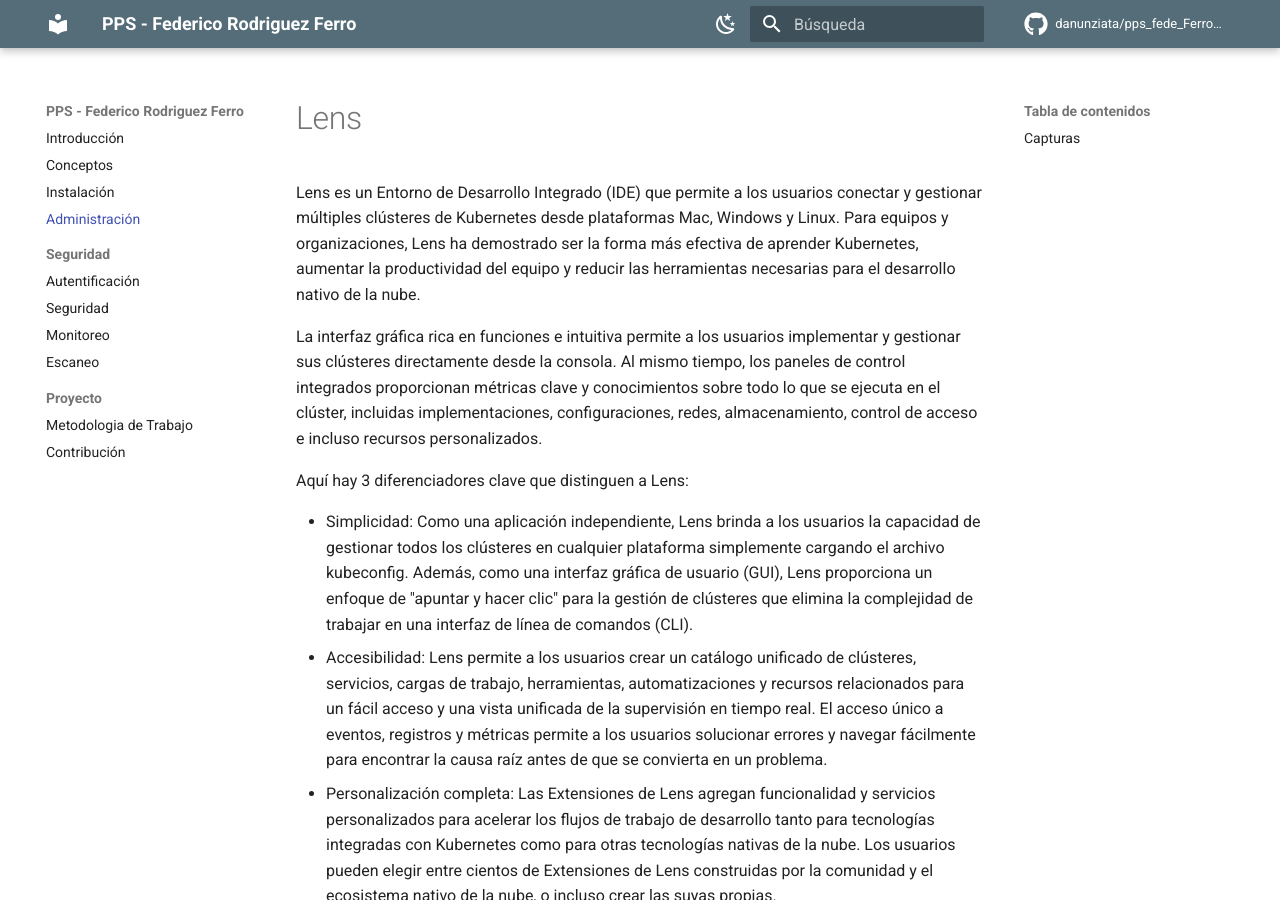
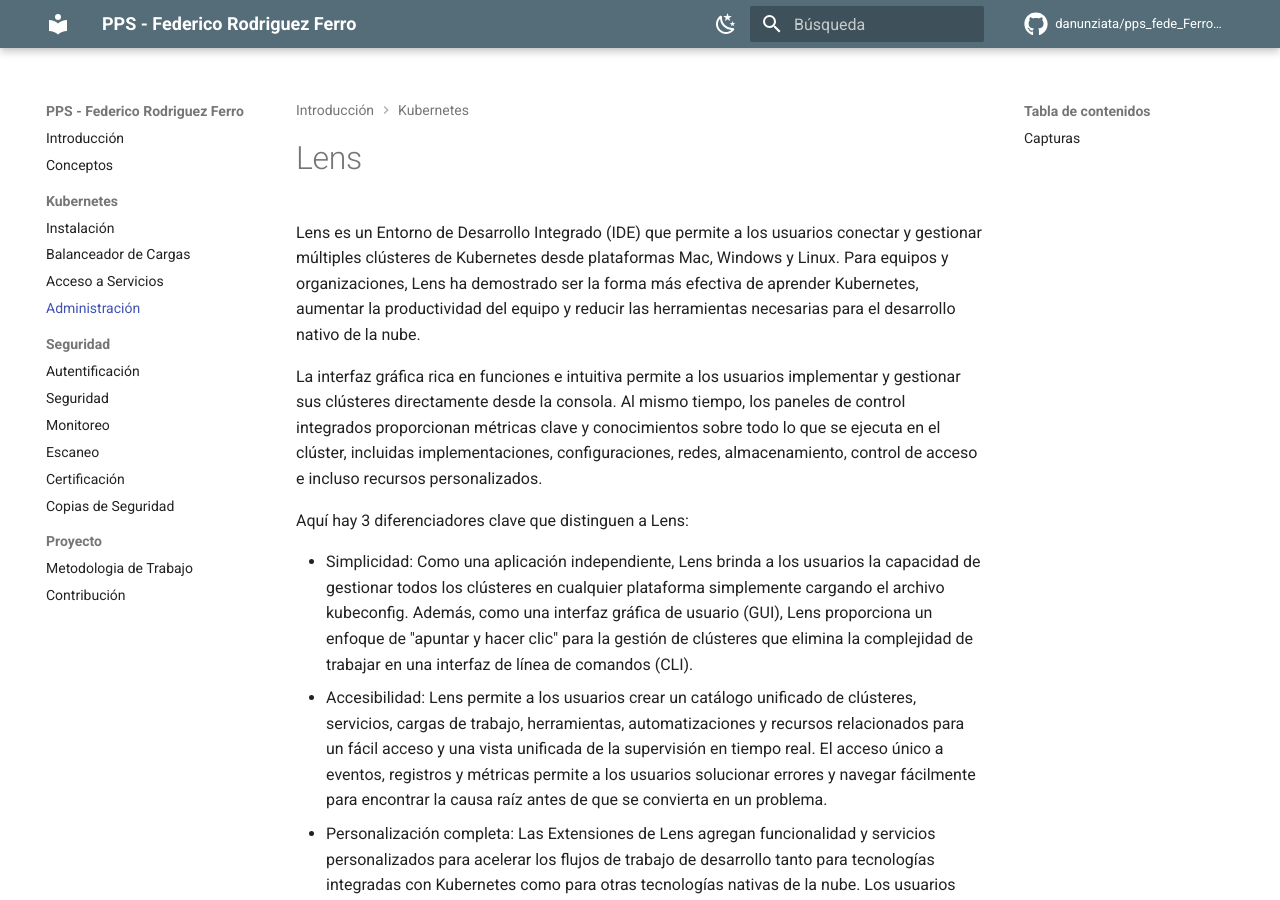
Before and after one commit to danunziata/pps_fede_Ferro_2024, an MkDocs documentation site: the page built from docs/kubernetes/lens.md, in a window 1280 px wide and 900 px high. Built offline with MkDocs 1.6.1 and Material for MkDocs 9.7.7, drawn with Linux system fonts in a browser that asks for light colours; comment, search, counter and statistics services are not loaded.

Commit message:
docs: updated file structure

```diff
--- a/docs/lens.md
+++ b/docs/kubernetes/lens.md
@@ -12,11 +12,11 @@
 
 ## Capturas
 
-![captura](images/lens-1.png)
+![captura](../images/lens-1.png)
 
-![captura](images/lens-2.png)
+![captura](../images/lens-2.png)
 
-![captura](images/lens-3.png)
+![captura](../images/lens-3.png)
 
 Kubernetes es una plataforma compleja con capacidades en constante expansión, lo que la convierte en una solución poderosa para las empresas que se dirigen hacia la contenerización. Con su amplio conjunto de características y su panel de control fácil de usar, Lens proporciona un medio eficaz para simplificar la gestión multicloud tanto para desarrolladores nuevos como experimentados.
 
--- a/mkdocs.yml
+++ b/mkdocs.yml
@@ -10,13 +10,18 @@
 nav:
   - Introducción: index.md
   - Conceptos: contexto.md
-  - Instalación: instalacion.md
-  - Administración: lens.md
+  - Kubernetes:
+    - Instalación: kubernetes/instalacion.md
+    - Balanceador de Cargas: kubernetes/loadbalancer.md
+    - Acceso a Servicios: kubernetes/ingress.md
+    - Administración: kubernetes/lens.md
   - Seguridad:
     - Autentificación: seguridad/autentificacion.md
     - Seguridad: seguridad/seguridad.md
     - Monitoreo: seguridad/monitoreo.md
     - Escaneo: seguridad/scanning.md
+    - Certificación: seguridad/certificacion.md
+    - Copias de Seguridad: seguridad/backup.md
   - Proyecto:
     - Metodologia de Trabajo: proyecto/metodologia.md
     - Contribución: proyecto/contributing.md
```
Also changed, not shown: docs/kubernetes/instalacion.md (renamed from docs/instalacion.md).
